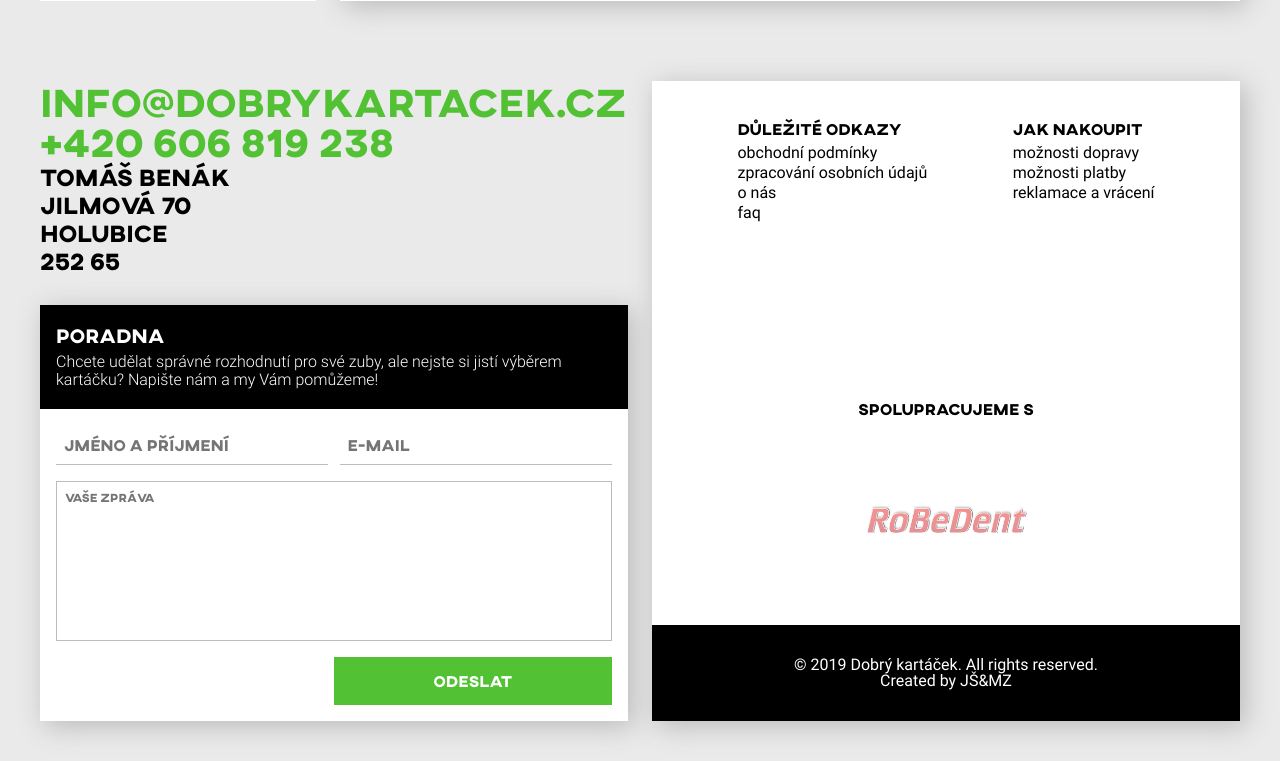
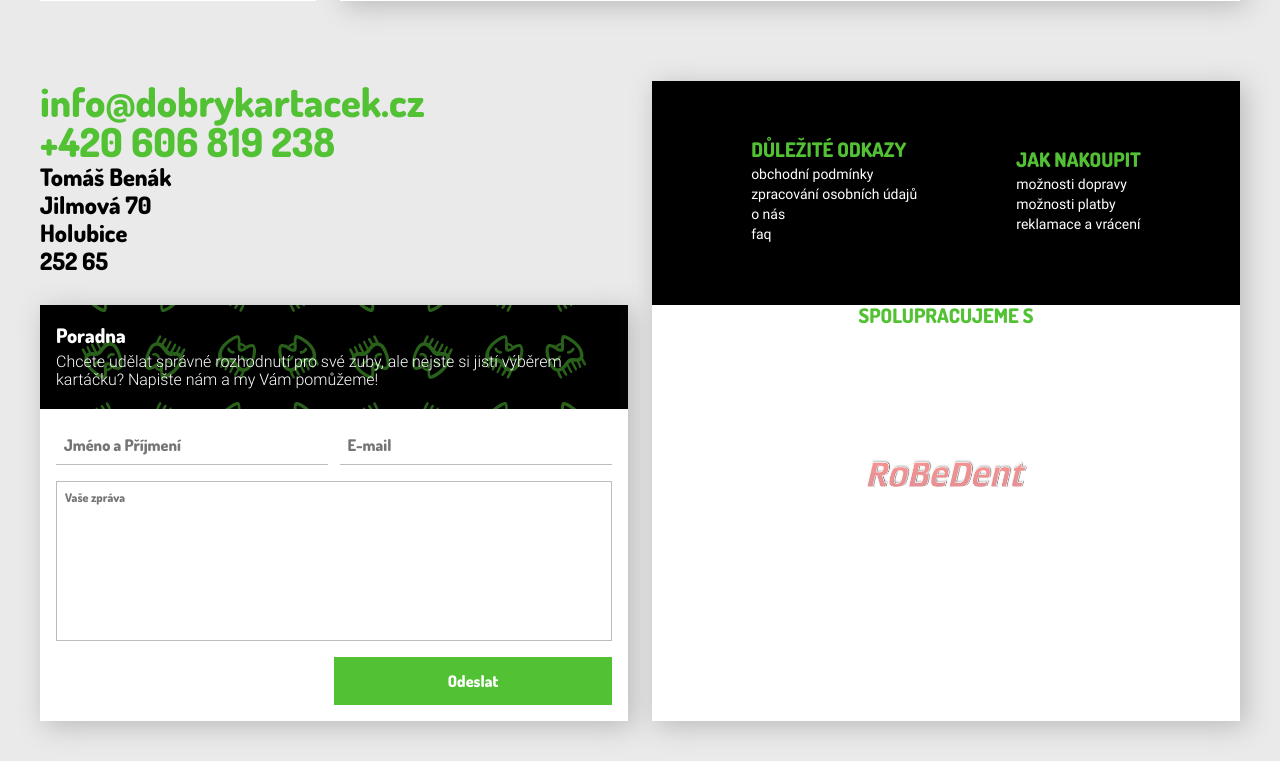
Before and after one commit to FabledDugong/dobry-kartacek, a PHP site: page / in a window 1280 px wide. Shown: the part 1479-2240 px from the top of the page. Run offline with PHP 8.4, Linux system fonts and the light colour scheme; data comes from the database, SQL or seed files in the repository.

Commit message:
general updates_1

```diff
--- a/assets/css/main.css
+++ b/assets/css/main.css
@@ -53,7 +53,7 @@
   src: url("../font/Roboto-Regular.ttf") format("truetype");
   font-family: "Roboto-Regular"; }
 @font-face {
-  src: url("../font/Axis-Extrabold.otf") format("opentype");
+  src: url("../font/Dosis-ExtraBold.ttf") format("truetype");
   font-family: "Axis"; }
 @font-face {
   src: url("../font/Roboto-Light.ttf") format("truetype");
@@ -62,10 +62,10 @@
   src: url("../font/Roboto-Regular.ttf") format("truetype");
   font-family: "Roboto-Regular"; }
 @font-face {
-  src: url("../font/Axis-Extrabold.otf") format("opentype");
+  src: url("../font/Dosis-ExtraBold.ttf") format("truetype");
   font-family: "Axis"; }
 ::selection {
-  background: #DE9E33; }
+  background: #BCBCBC; }
 
 body {
   overflow-x: hidden;
@@ -93,7 +93,9 @@
   font-size: 3vmin; }
 
 h5 {
-  font-size: 2vmin; }
+  font-size: 2.5vmin;
+  text-transform: uppercase;
+  color: #52c234; }
 
 p {
   font-size: 2vmin; }
@@ -171,7 +173,7 @@
         #header > div #navigation #menu a {
           font-family: "Axis", sans-serif; }
           #header > div #navigation #menu a:hover {
-            color: #DE9E33;
+            color: #DD3B4E;
             transition: 0.3s; }
           #header > div #navigation #menu a:not(:hover) {
             color: #000;
@@ -181,7 +183,7 @@
             display: inline-flex;
             position: relative;
             margin: 0 0 0 0.5vmin;
-            color: #DE9E33; }
+            color: #DD3B4E; }
     #header > div #intro {
       display: flex;
       flex-direction: column;
@@ -200,7 +202,7 @@
         height: 20%;
         margin: 5vmin 0 0; }
         #header > div #intro div:last-of-type button:first-of-type {
-          background: #DE9E33; }
+          background: #DD3B4E; }
   #header .carousel {
     overflow: hidden;
     position: relative;
@@ -381,7 +383,7 @@
       #shop #product-detail .product-control button {
         width: 45%; }
         #shop #product-detail .product-control button:last-of-type {
-          background: #DE9E33; }
+          background: #DD3B4E; }
 
 #contact {
   justify-content: space-between;
@@ -414,7 +416,7 @@
         width: 100%;
         height: 25%;
         padding: 2vmin;
-        background: #000;
+        background: url("../img/artwork.svg") no-repeat center center/cover;
         color: #fff; }
         #contact > div #help #help-control h3 {
           margin: 0 0 1vmin 0; }
@@ -456,7 +458,7 @@
           padding: 1vmin 0 0 1vmin;
           background: transparent;
           border: 0.1vmin solid #BCBCBC;
-          outline-color: #DE9E33;
+          outline-color: #52c234;
           font-family: "Axis", sans-serif;
           font-size: 1.5vmin;
           resize: none; }
@@ -464,25 +466,26 @@
       display: flex;
       flex-direction: row;
       justify-content: space-evenly;
+      align-items: center;
       width: 100%;
-      height: 50%;
-      padding: 5vmin 0 0;
-      background: #fff;
-      color: #000; }
+      height: 35%;
+      background: #000;
+      color: #fff; }
       #contact > div #important h5 {
         margin: 0 0 1vmin 0; }
       #contact > div #important ul li {
-        margin: 0 0 0.5vmin; }
+        margin: 0 0 0.75vmin;
+        font-size: 1.75vmin; }
         #contact > div #important ul li a:hover {
-          border-bottom: 0.1vmin solid #000; }
+          border-bottom: 0.1vmin solid white; }
         #contact > div #important ul li a:not(:hover) {
           border: none; }
     #contact > div #partners {
       display: flex;
       flex-direction: column;
       align-items: center;
-      height: 35%;
-      background: #fff; }
+      height: 50%;
+      background: white; }
       #contact > div #partners > div {
         display: flex;
         flex-direction: row;
@@ -498,7 +501,7 @@
       align-items: center;
       width: 100%;
       height: 15%;
-      background: #000;
+      background: #fff;
       color: #fff; }
     #contact > div:last-of-type {
       -webkit-box-shadow: 5px 5px 25px 1px #BCBCBC;
@@ -570,9 +573,9 @@
         padding: 0 0 0 1vmin;
         background: transparent;
         border-bottom: 0.1vmin solid #BCBCBC;
-        outline-color: #DE9E33; }
+        outline-color: #DD3B4E; }
         #modal #login #login-form input[type='submit'], #modal #signup #login-form input[type='submit'], #modal #signup #signup-form input[type='submit'] {
-          background: #DE9E33;
+          background: #DD3B4E;
           border: none;
           -webkit-box-shadow: 5px 5px 25px 1px #BCBCBC;
           -moz-box-shadow: 5px 5px 25px 1px #BCBCBC;
--- a/assets/css/main.sass
+++ b/assets/css/main.sass
@@ -3,7 +3,7 @@
 @import mixins
 
 ::selection
-  background: $secondary-color
+  background: $grayer
 body
   overflow-x: hidden
   font-family: $content-font
@@ -23,7 +23,9 @@
 h4
   font-size: 3vmin
 h5
-  font-size: 2vmin
+  font-size: 2.5vmin
+  text-transform: uppercase
+  color: $main-color
 p
   font-size: 2vmin
 button
@@ -348,7 +350,7 @@
         width: 100%
         height: 25%
         padding: 2vmin
-        background: $dark
+        background: url('../img/artwork.svg') no-repeat center center / cover
         color: #fff
         h3
           margin: 0 0 1vmin 0
@@ -390,7 +392,7 @@
           padding: 1vmin 0 0 1vmin
           background: transparent
           border: 0.1vmin solid $grayer
-          outline-color: $secondary-color
+          outline-color: $main-color
           font-family: $title-font
           font-size: 1.5vmin
           resize: none
@@ -398,19 +400,20 @@
       display: flex
       flex-direction: row
       justify-content: space-evenly
+      align-items: center
       width: 100%
-      height: 50%
-      padding: 5vmin 0 0
-      background: #fff
-      color: $dark
+      height: 35%
+      background: $dark
+      color: #fff
       h5
         margin: 0 0 1vmin 0
       ul
         li
-          margin: 0 0 0.5vmin
+          margin: 0 0 0.75vmin
+          font-size: 1.75vmin
           a
             &:hover
-              border-bottom: 0.1vmin solid $dark
+              border-bottom: 0.1vmin solid white
             &:not(:hover)
               border: none
 
@@ -418,8 +421,8 @@
       display: flex
       flex-direction: column
       align-items: center
-      height: 35%
-      background: #fff
+      height: 50%
+      background: white
       > div
         display: flex
         flex-direction: row
@@ -435,7 +438,7 @@
       align-items: center
       width: 100%
       height: 15%
-      background: $dark
+      background: #fff
       color: #fff
     &:last-of-type
       @include shadow()
--- a/assets/css/variables.sass
+++ b/assets/css/variables.sass
@@ -7,7 +7,7 @@
   font-family: "Roboto-Regular"
 
 @font-face
-  src: url("../font/Axis-Extrabold.otf") format("opentype")
+  src: url("../font/Dosis-ExtraBold.ttf") format("truetype")
   font-family: "Axis"
 
 $title-font: "Axis", sans-serif
@@ -15,7 +15,7 @@
 $content-font-lighter: "Roboto-Light", sans-serif
 
 $main-color: #52c234
-$secondary-color: #DE9E33
+$secondary-color: #DD3B4E
 $dark: #000
 $gray: #EAEAEA
 $grayer: #BCBCBC
--- a/index.php
+++ b/index.php
@@ -82,10 +82,10 @@
         </nav>
         <div id="intro">
             <div>
+                <p>
+                    Základem dobrého úsměvu je
+                </p>
                 <h1>dobrý kartáček</h1>
-                <p>
-                    Základem dobrého úsměvu je dobrý kartáček!
-                </p>
             </div>
             <div>
                 <button><a href="">kartáček?</a></button>
@@ -218,7 +218,6 @@
             </div>
             <div id="copy">
                 <h6>© 2019 Dobrý kartáček. All rights reserved.</h6>
-                <h6>Created by JŠ&MZ</h6>
             </div>
         </div>
     </section>
```
Also changed, not shown: assets/font/Dosis-Bold.ttf (added), assets/font/Dosis-ExtraBold.ttf (added), assets/font/Dosis-ExtraLight.ttf (added), assets/font/Dosis-Light.ttf (added), assets/font/Dosis-Medium.ttf (added), assets/font/Dosis-Regular.ttf (added), assets/font/Dosis-SemiBold.ttf (added), assets/img/artwork.svg (added), 1 other file.
